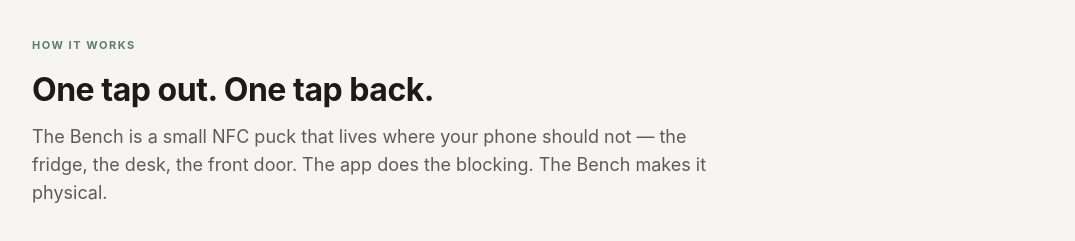
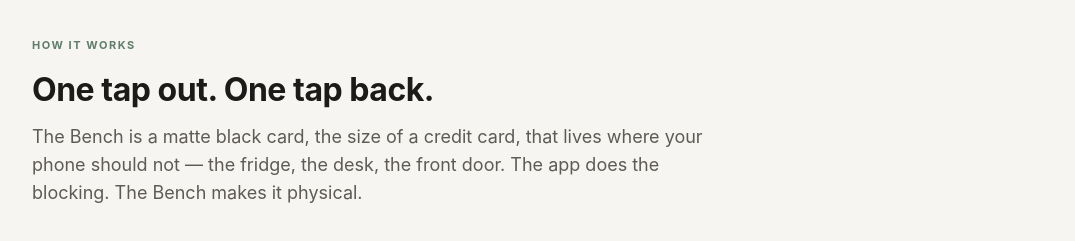
Before and after one commit to codesforequity/thephonebench-site, a plain HTML site: page index.html in a window 1280 px wide. Shown: the part 1760-2001 px from the top of the page, without its empty margins (102-1177 px from the left). Drawn offline with Linux system fonts and the light colour scheme; grey boxes are pictures that could not be loaded.

Commit message:
Landing: Bench is a matte black card, not a puck

```diff
--- a/index.html
+++ b/index.html
@@ -277,7 +277,7 @@
   <section aria-labelledby="how-h">
     <p class="eyebrow">How it works</p>
     <h2 id="how-h">One tap out. One tap back.</h2>
-    <p class="section-lede">The Bench is a small NFC puck that lives where your phone should not — the fridge, the desk, the front door. The app does the blocking. The Bench makes it physical.</p>
+    <p class="section-lede">The Bench is a matte black card, the size of a credit card, that lives where your phone should not — the fridge, the desk, the front door. The app does the blocking. The Bench makes it physical.</p>
 
     <figure class="how-media">
       <video id="tap-video" muted loop playsinline preload="none"
```
